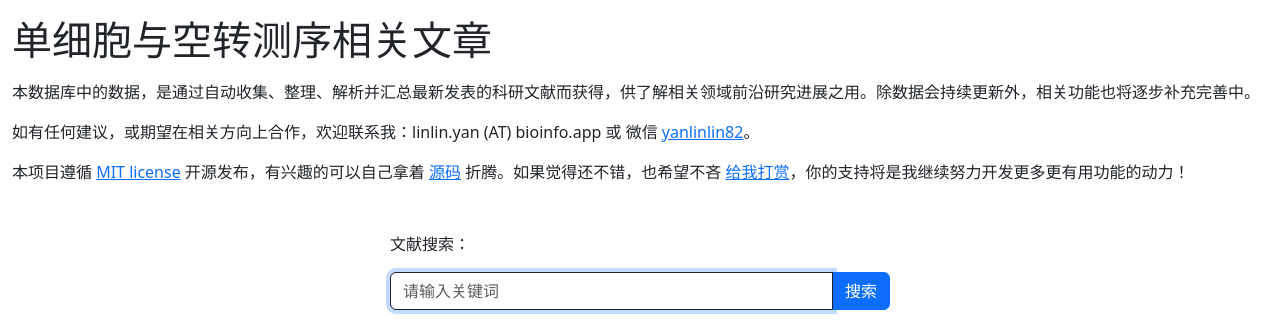
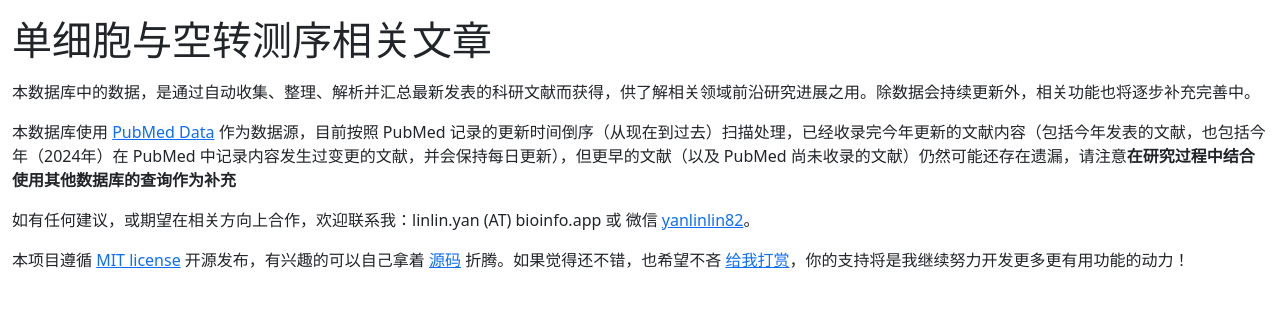
Before and after one commit to freeradical12/dulipapers, a Django app: template core/templates/core/home.html in a window 1280 px wide. Shown: the top 321 px of the page. Run offline with Django 3.2, Linux system fonts and the light colour scheme; the template is opened without the code that fills it, so the values that code supplies are empty; some libraries are stand-ins or nearby versions.

Commit message:
Add description about data source.

```diff
--- a/core/templates/core/home.html
+++ b/core/templates/core/home.html
@@ -6,6 +6,8 @@
 <h1>单细胞与空转测序相关文章</h1>
 
 <p class="mt-3">本数据库中的数据，是通过自动收集、整理、解析并汇总最新发表的科研文献而获得，供了解相关领域前沿研究进展之用。除数据会持续更新外，相关功能也将逐步补充完善中。</p>
+
+<p class="mt-3">本数据库使用 <a href="https://pubmed.ncbi.nlm.nih.gov/download/" target="_blank">PubMed Data</a> 作为数据源，目前按照 PubMed 记录的更新时间倒序（从现在到过去）扫描处理，已经收录完今年更新的文献内容（包括今年发表的文献，也包括今年（2024年）在 PubMed 中记录内容发生过变更的文献，并会保持每日更新），但更早的文献（以及 PubMed 尚未收录的文献）仍然可能还存在遗漏，请注意<b>在研究过程中结合使用其他数据库的查询作为补充</b></p>
 
 {% include "core/includes/intro.html" %}
 {% include "core/includes/search.html" %}
```
